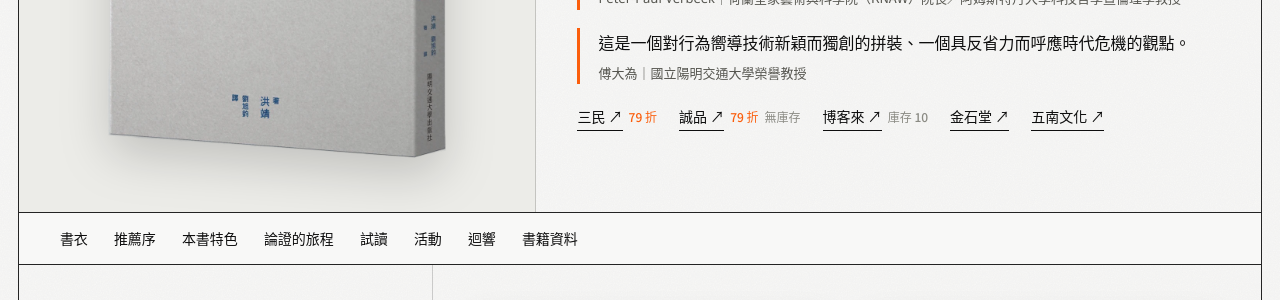
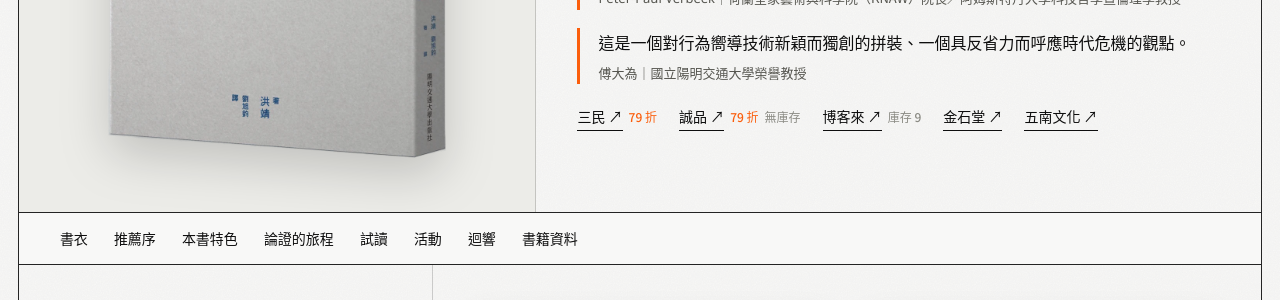
Before and after one commit to hungching1982/technosophy-lab, a Jekyll site: the page built from design-for-green/index.html, in a window 1280 px wide and 900 px high, scrolled down 326 px. Shown: the part 152-452 px from the top of the window. Built offline with Jekyll 4.4.1, drawn with Linux system fonts in a browser that asks for light colours.

Commit message:
Update stock.yml

```diff
--- a/_data/stock.yml
+++ b/_data/stock.yml
@@ -4,4 +4,4 @@
 # 不需要標示時，刪掉那一行（或整行前面加 #）。
 design-for-green-zh:
   誠品: 無庫存
-  博客來: 庫存 10
+  博客來: 庫存 9
```
